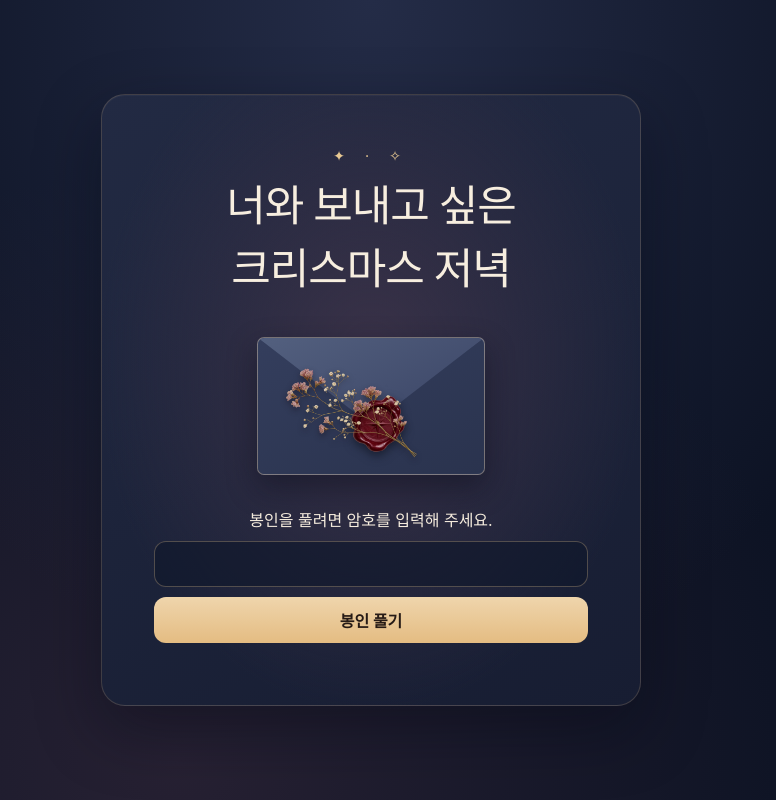
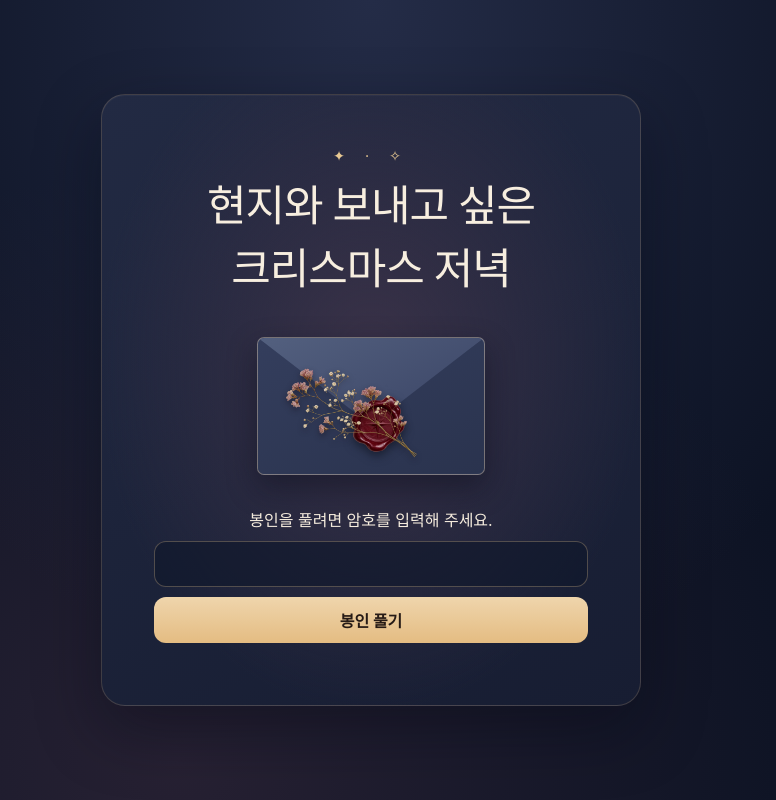
Before and after one commit to jiwon58/winter-night-invitation, a plain HTML site: page docs/index.html in a window 1280 px wide. Shown: the whole page, without its empty margins (269-1045 px from the left). Drawn offline with Linux system fonts and the light colour scheme.

Commit message:
Personalize the invitation cover

```diff
--- a/docs/index.html
+++ b/docs/index.html
@@ -166,7 +166,7 @@ button.secondary{background:transparent;border:1px solid #e9c9934a;color:var(--i
 <main>
 <section id="cover" aria-labelledby="title">
 <div class="snow" aria-hidden="true">✦ · ✧</div>
-<h1 id="title">너와 보내고 싶은<br>크리스마스 저녁</h1>
+<h1 id="title">현지와 보내고 싶은<br>크리스마스 저녁</h1>
 <div id="envelope" class="envelope" aria-hidden="true"><span class="flap"></span><img class="seal" src="./images/wax-seal.webp" width="192" height="192" alt="">
 <img id="dried-flower" class="dried-flower" src="./images/pressed-flowers.webp" width="528" height="352" alt="">
 </div>
```
